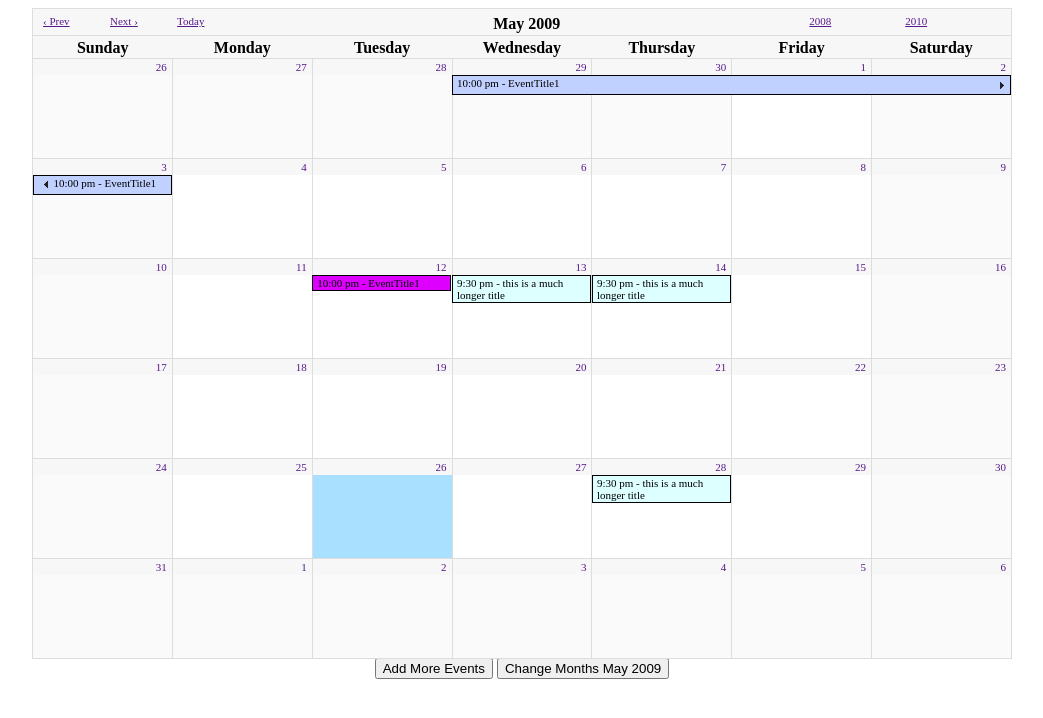
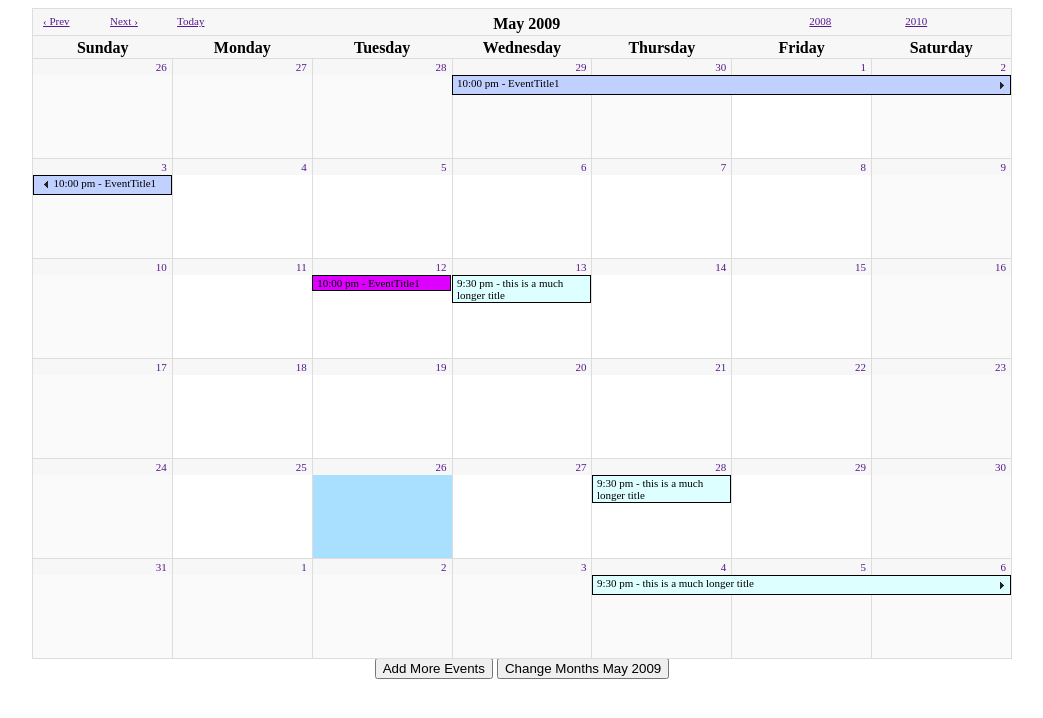
Before and after one commit to KyleLeneau/jMonthCalendar, a plain HTML site: page src/Index.html in a window 1280 px wide. Shown: the whole page, without its empty margins (118-1161 px from the left). Drawn offline with nearby package versions, Linux system fonts and the light colour scheme.

Commit message:
Adding continuation of events over months
git-svn-id: http://jmonthcalendar.googlecode.com/svn/trunk@50 43d63614-182b-11de-b208-e5a9466b8568

```diff
--- a/src/Index.html
+++ b/src/Index.html
@@ -69,7 +69,7 @@
 							{ "EventID": 2, "StartDateTime": new Date(2009, 4, 12), "Title": "10:00 pm - EventTitle1", "URL": "#", "Description": "This is a sample event description", "CssClass": "Birthday" },
 							{ "EventID": 3, "StartDateTime": "2009-05-28T00:00:00.0000000", "Title": "9:30 pm - this is a much longer title", "URL": "#", "Description": "This is a sample event description", "CssClass": "Meeting" },
 							{ "EventID": 4, "StartDateTime": new Date(2009, 4, 13), "Title": "9:30 pm - this is a much longer title", "URL": "#", "Description": "This is a sample event description", "CssClass": "Meeting" },
-							{ "EventID": 5, "StartDateTime": "2009-05-14", "Title": "9:30 pm - this is a much longer title", "URL": "#", "Description": "This is a sample event description", "CssClass": "Meeting" }
+							{ "EventID": 5, "StartDateTime": "2009-06-04", "EndDateTime": "2009-06-14", "Title": "9:30 pm - this is a much longer title", "URL": "#", "Description": "This is a sample event description", "CssClass": "Meeting" }
 			];
 
 			var newoptions = { };
--- a/src/js/jMonthCalendar.js
+++ b/src/js/jMonthCalendar.js
@@ -369,7 +369,7 @@
 					var startBoxCompare = ev.StartDateTime.compareTo(b.date);
 					var endBoxCompare = ev.EndDateTime.compareTo(b.date);
 
-					var continueEvent = (i != 0 && startBoxCompare == -1 && endBoxCompare >= 0 && b.weekNumber != _boxes[i - 1].weekNumber);
+					var continueEvent = ((i != 0 && startBoxCompare == -1 && endBoxCompare >= 0 && b.weekNumber != _boxes[i - 1].weekNumber) || (i == 0 && startBoxCompare == -1));
 					var toManyEvents = (startBoxCompare == 0 || (i == 0 && startBoxCompare == -1) ||
 										continueEvent || (startBoxCompare == -1 && endBoxCompare >= 0)) && b.vOffset >= (b.getCellBox().height() - 32); //todo: find height of boxes or more link.
 
@@ -413,6 +413,12 @@
 							b.vOffset = e.vOffset
 							b.events.push(ev);
 						}
+					}
+
+					//end of month continue
+					if (i == iend && endBoxCompare > 0) {
+						var e = _eventObj['Event_' + ev.EventID + '_' + b.weekNumber];
+						if (e) { e.prepend(jQuery('<span />').addClass("ui-icon").addClass("ui-icon-triangle-1-e")); }
 					}
 				}
 			});
```
